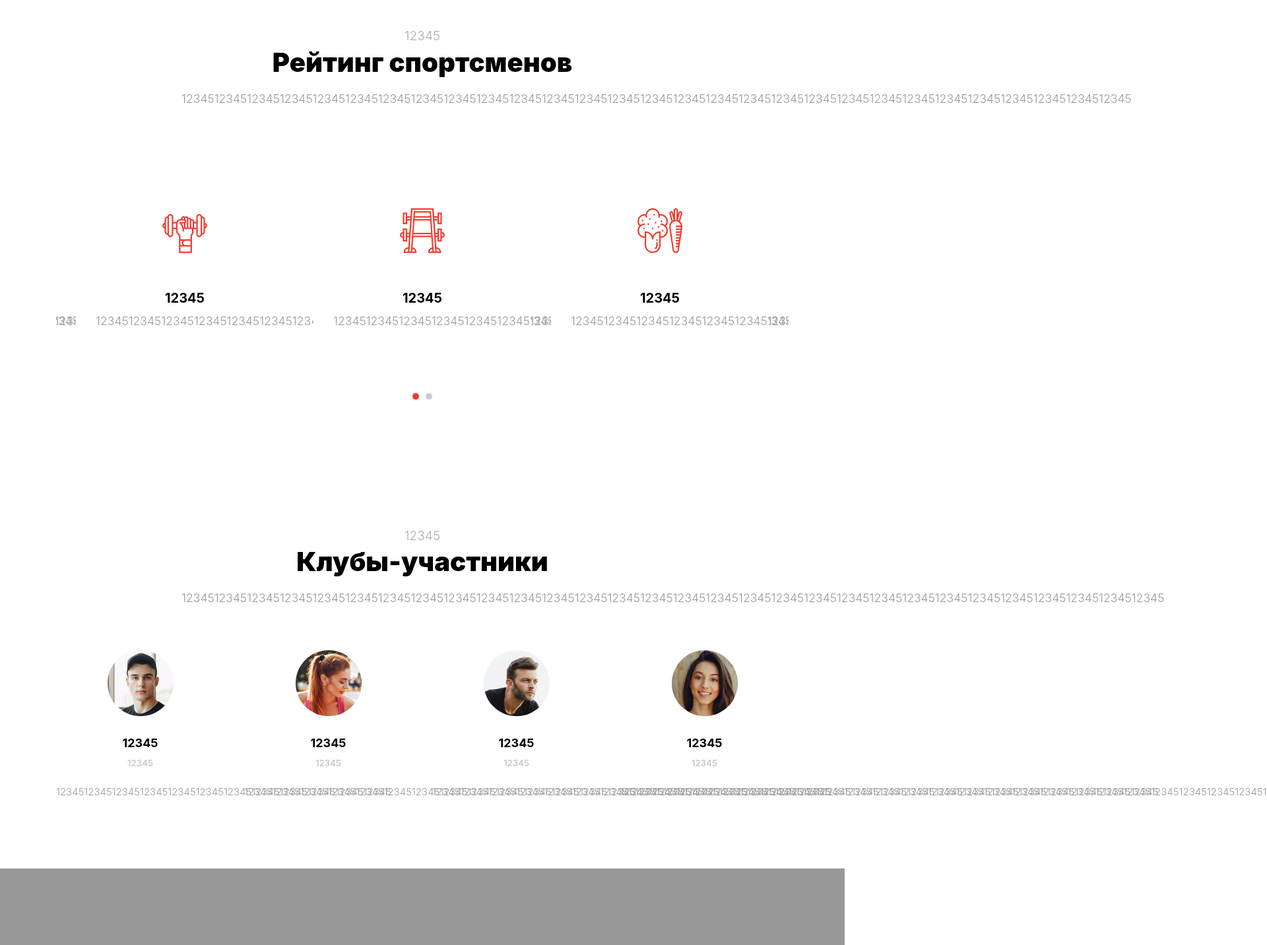
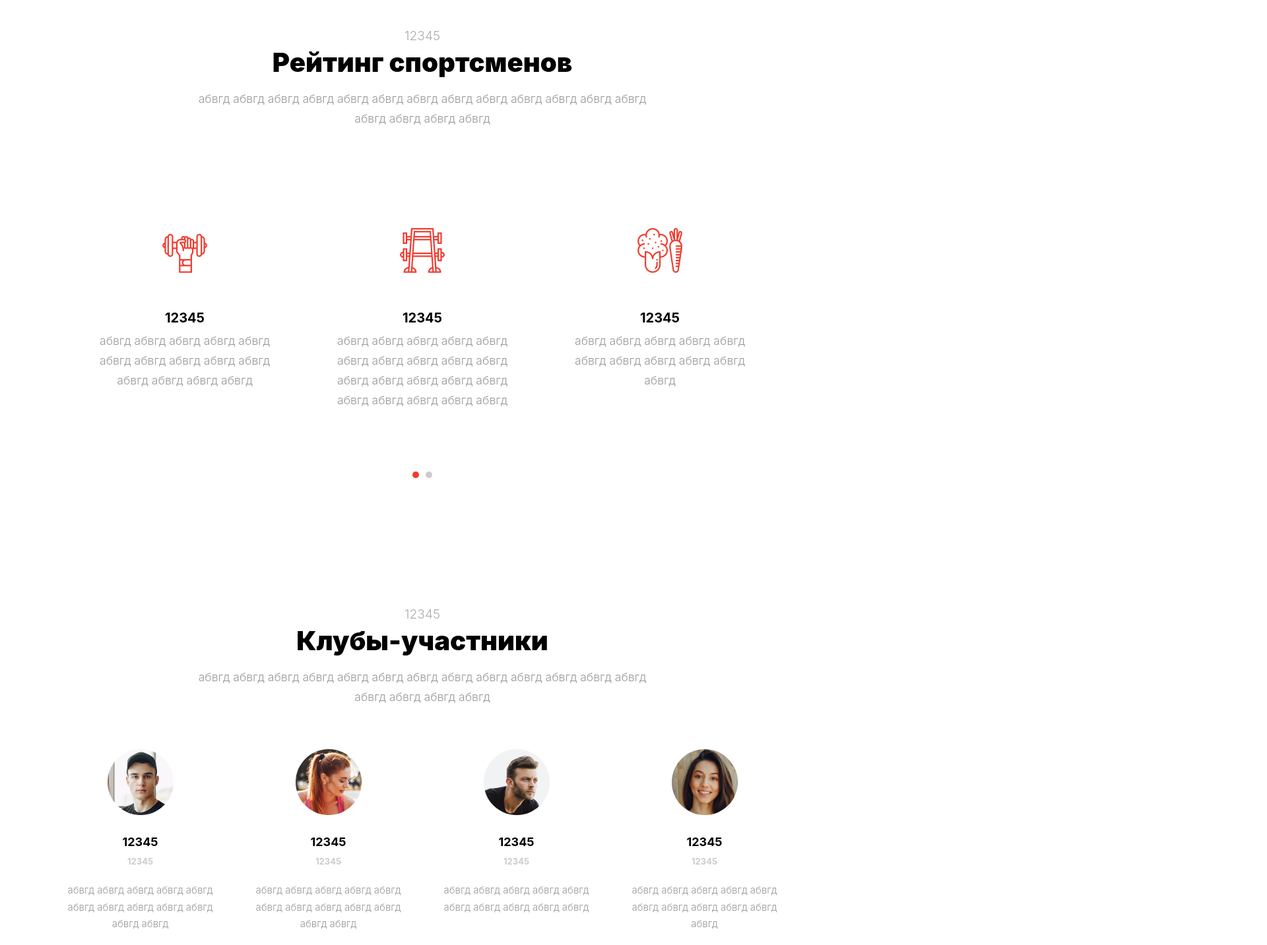
Before and after one commit to MafryD/Boxing-League, a plain HTML site: page index.html in a window 1280 px wide. Shown: the part 3080-4513 px from the top of the page at 66% size, 1920 px wide, since content can reach past the window. Drawn offline with Linux system fonts and the light colour scheme; files whose address does not match are found by name; a web font is replaced by a local one.

Commit message:
index.html

```diff
--- a/index.html
+++ b/index.html
@@ -166,7 +166,7 @@ RSS Feed: https://feeds.feedburner.com/Free-templateco
         <div class="row align-items-center justify-content-center text-center">
           <div class="col-md-7">
             <h2 class="">12345</h2>
-            <p class="lead mx-auto desc mb-5">123451234512345123451234512345<a href="https://free-template.co" target="_blank">12345</a></p>
+            <p class="lead mx-auto desc mb-5">абвгд абвгд абвгд абвгд абвгд <a href="https://free-template.co" target="_blank">12345</a></p>
           </div>
         </div>
       </div>
@@ -181,7 +181,7 @@ RSS Feed: https://feeds.feedburner.com/Free-templateco
           <div class="col-md-8 section-heading">
             <span class="subheading">12345</span>
             <h2 class="heading mb-3">Рейтинг спортсменов</h2>
-            <p>1234512345123451234512345123451234512345123451234512345123451234512345123451234512345123451234512345123451234512345123451234512345123451234512345</p>
+            <p>абвгд абвгд абвгд абвгд абвгд абвгд абвгд абвгд абвгд абвгд абвгд абвгд абвгд абвгд абвгд абвгд абвгд </p>
           </div>
         </div>
 
@@ -192,7 +192,7 @@ RSS Feed: https://feeds.feedburner.com/Free-templateco
               <span class="icon flaticon-fit"></span>
               <div class="ftco-feature-1-text">
                 <h2>Be Fit</h2>
-                <p>12345123451234512345123451234512345123451234512345</p>
+                <p>абвгд абвгд абвгд абвгд абвгд абвгд абвгд абвгд абвгд абвгд абвгд абвгд абвгд </p>
               </div>
             </div>
           </div>
@@ -202,7 +202,7 @@ RSS Feed: https://feeds.feedburner.com/Free-templateco
               <span class="icon flaticon-gym-1"></span>
               <div class="ftco-feature-1-text">
                 <h2>12345</h2>
-                <p>12345123451234512345123451234512345123451234512345123451234512345123451234512345</p>
+                <p>абвгд абвгд абвгд абвгд абвгд абвгд абвгд абвгд абвгд абвгд абвгд абвгд абвгд абвгд </p>
               </div>
             </div>
           </div>
@@ -212,7 +212,7 @@ RSS Feed: https://feeds.feedburner.com/Free-templateco
               <span class="icon flaticon-gym"></span>
               <div class="ftco-feature-1-text">
                 <h2>12345</h2>
-                <p>1234512345123451234512345123451234512345123451234512345123451234512345123451234512345123451234512345123451234512345</p>
+                <p>абвгд абвгд абвгд абвгд абвгд абвгд абвгд абвгд абвгд абвгд абвгд абвгд абвгд абвгд абвгд абвгд абвгд абвгд абвгд абвгд </p>
               </div>
             </div>
           </div>
@@ -222,7 +222,7 @@ RSS Feed: https://feeds.feedburner.com/Free-templateco
               <span class="icon flaticon-vegetables"></span>
               <div class="ftco-feature-1-text">
                 <h2>12345</h2>
-                <p>123451234512345123451234512345123451234512345123451234512345123451234512345123451234512345123451234512345123451234512345</p>
+                <p>абвгд абвгд абвгд абвгд абвгд абвгд абвгд абвгд абвгд абвгд абвгд </p>
               </div>
             </div>
           </div>
@@ -232,7 +232,7 @@ RSS Feed: https://feeds.feedburner.com/Free-templateco
               <span class="icon flaticon-fruit-juice"></span>
               <div class="ftco-feature-1-text">
                 <h2>12345</h2>
-                <p>12345123451234512345123451234512345123451234512345123451234512345123451234512345123451234512345</p>
+                <p>абвгд абвгд абвгд абвгд абвгд абвгд абвгд абвгд абвгд абвгд абвгд абвгд абвгд </p>
               </div>
             </div>
           </div>
@@ -242,7 +242,7 @@ RSS Feed: https://feeds.feedburner.com/Free-templateco
               <span class="icon flaticon-stationary-bike"></span>
               <div class="ftco-feature-1-text">
                 <h2>12345</h2>
-                <p>1234512345123451234512345123451234512345123451234512345123451234512345123451234512345</p>
+                <p>абвгд абвгд абвгд абвгд абвгд абвгд абвгд абвгд абвгд абвгд абвгд абвгд </p>
               </div>
             </div>
           </div>
@@ -259,7 +259,7 @@ RSS Feed: https://feeds.feedburner.com/Free-templateco
           <div class="col-md-8  section-heading">
             <span class="subheading">12345</span>
             <h2 class="heading mb-3">Клубы-участники</h2>
-            <p>123451234512345123451234512345123451234512345123451234512345123451234512345123451234512345123451234512345123451234512345123451234512345123451234512345</p>
+            <p>абвгд абвгд абвгд абвгд абвгд абвгд абвгд абвгд абвгд абвгд абвгд абвгд абвгд абвгд абвгд абвгд абвгд </p>
           </div>
         </div>
 
@@ -269,7 +269,7 @@ RSS Feed: https://feeds.feedburner.com/Free-templateco
               <img src="images/person_1.jpg" alt="Free website template by Free-Template.co" class="img-fluid">
               <h3>12345</h3>
               <p class="position">12345</p>
-              <p>123451234512345123451234512345123451234512345123451234512345</p>
+              <p>абвгд абвгд абвгд абвгд абвгд абвгд абвгд абвгд абвгд абвгд абвгд абвгд </p>
             </div>
           </div>
           <div class="col-lg-3 mb-4 mb-lg-0 col-md-6 text-center" data-aos="fade-up" data-aos-delay="100">
@@ -277,7 +277,7 @@ RSS Feed: https://feeds.feedburner.com/Free-templateco
               <img src="images/person_3.jpg" alt="Free website template by Free-Template.co" class="img-fluid">
               <h3>12345</h3>
               <p class="position">12345</p>
-              <p>123451234512345123451234512345123451234512345123451234512345123451234512345123451234512345123451234512345</p>
+              <p>абвгд абвгд абвгд абвгд абвгд абвгд абвгд абвгд абвгд абвгд абвгд абвгд </p>
             </div>
           </div>
           <div class="col-lg-3 mb-4 mb-lg-0 col-md-6 text-center" data-aos="fade-up" data-aos-delay="200">
@@ -285,7 +285,7 @@ RSS Feed: https://feeds.feedburner.com/Free-templateco
               <img src="images/person_2.jpg" alt="Free website template by Free-Template.co" class="img-fluid">
               <h3>12345</h3>
               <p class="position">12345</p>
-              <p>1234512345123451234512345123451234512345123451234512345123451234512345123451234512345123451234512345123451234512345123451234512345</p>
+              <p>абвгд абвгд абвгд абвгд абвгд абвгд абвгд абвгд абвгд абвгд </p>
             </div>
           </div>
           <div class="col-lg-3 mb-4 mb-lg-0 col-md-6 text-center" data-aos="fade-up" data-aos-delay="300">
@@ -293,7 +293,7 @@ RSS Feed: https://feeds.feedburner.com/Free-templateco
               <img src="images/person_4.jpg" alt="Free website template by Free-Template.co" class="img-fluid">
               <h3>12345</h3>
               <p class="position">12345</p>
-              <p>123451234512345123451234512345123451234512345123451234512345123451234512345123451234512345123451234512345123451234512345123451234512345123451234512345</p>
+              <p>абвгд абвгд абвгд абвгд абвгд абвгд абвгд абвгд абвгд абвгд абвгд </p>
             </div>
           </div>
 
@@ -308,7 +308,7 @@ RSS Feed: https://feeds.feedburner.com/Free-templateco
         <div class="row align-items-center justify-content-center text-center">
           <div class="col-md-7">
             <h2 class="">12345</h2>
-            <p class="lead mx-auto desc mb-5">1234512345123451234512345123451234512345123451234512345 <a href="https://free-template.co" target="_blank">12345</a></p>
+            <p class="lead mx-auto desc mb-5">абвгд абвгд абвгд абвгд абвгд абвгд абвгд абвгд абвгд абвгд абвгд абвгд абвгд абвгд абвгд  <a href="https://free-template.co" target="_blank">12345</a></p>
           </div>
         </div>
       </div>
@@ -320,7 +320,7 @@ RSS Feed: https://feeds.feedburner.com/Free-templateco
           <div class="col-md-8  section-heading">
             <span class="subheading">12345</span>
             <h2 class="heading mb-3">Письма и дипломы</h2>
-            <p>12345123451234512345123451234512345123451234512345123451234512345123451234512345123451234512345
+            <p>абвгд абвгд абвгд абвгд абвгд абвгд абвгд абвгд абвгд абвгд абвгд абвгд
               </p>
           </div>
         </div>
@@ -400,7 +400,7 @@ RSS Feed: https://feeds.feedburner.com/Free-templateco
           <div class="col-md-8  section-heading">
             <span class="subheading">12345</span>
             <h2 class="heading mb-3">Услуги и партнерство</h2>
-            <p>123451234512345123451234512345123451234512345123451234512345123451234512345123451234512345123451234512345</p>
+            <p>абвгд абвгд абвгд абвгд абвгд абвгд абвгд абвгд абвгд абвгд абвгд абвгд абвгд абвгд </p>
           </div>
         </div>
         <div class="row">
@@ -575,7 +575,7 @@ RSS Feed: https://feeds.feedburner.com/Free-templateco
         <div class="row">
           <div class="col-md-4">
             <h3 class="text-dark">12345</h3>
-            <p>12345123451234512345123451234512345123451234512345123451234512345123451234512345123451234512345123451234512345123451234512345123451234512345</p>
+            <p>абвгд абвгд абвгд абвгд абвгд абвгд абвгд абвгд абвгд абвгд абвгд абвгд абвгд абвгд </p>
           </div>
 
           <div class="col-md-3 ml-auto">
```
